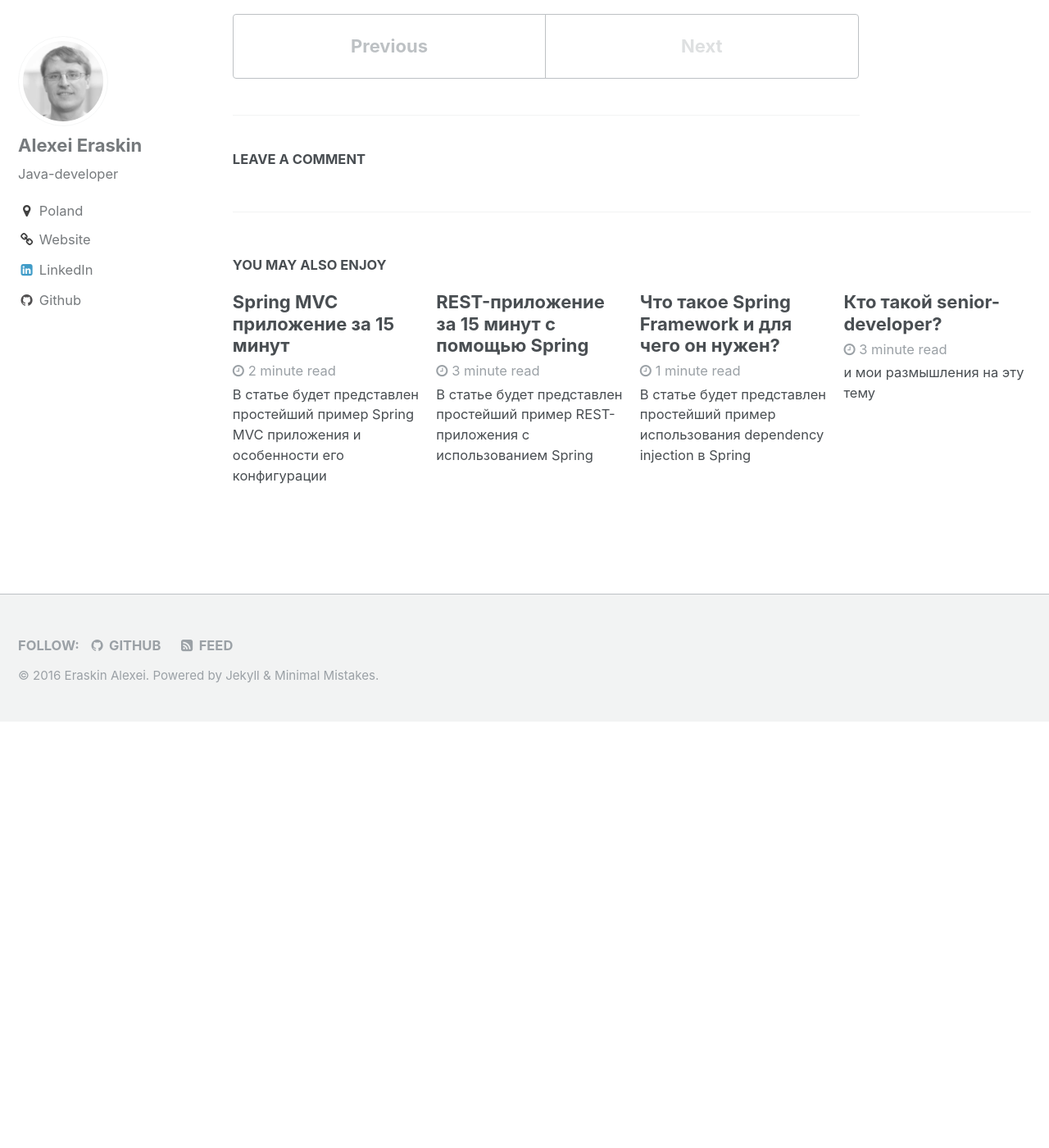
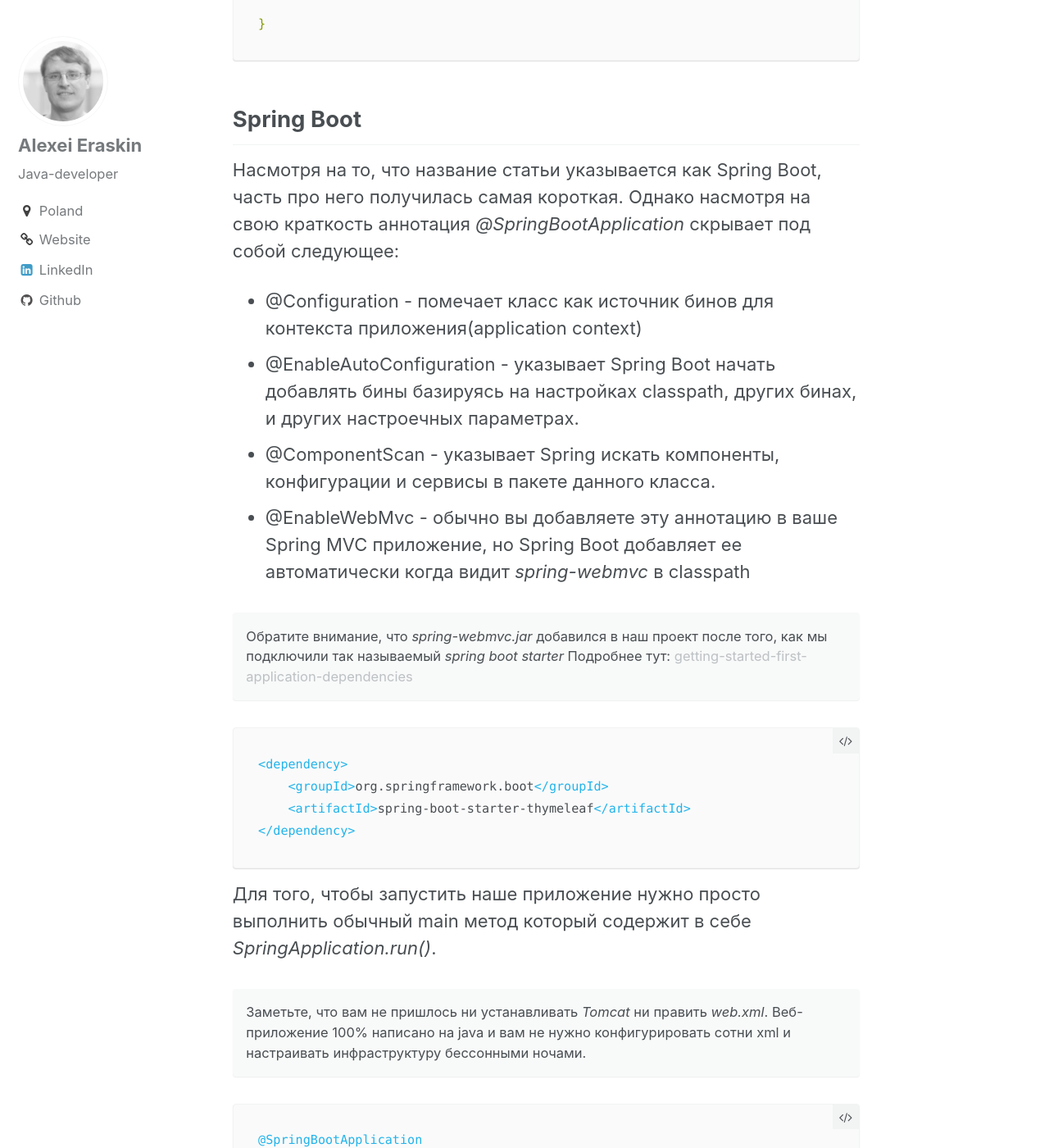
Before and after one commit to smartcoderteam/smartcoderteam.github.io, a Jekyll site: the page built from _posts/2016-11-16-spring-boot-simple-app-in-15-minutes.md, in a window 1280 px wide and 1400 px high, scrolled down 2748 px. Shown: the whole window at 82% size. Built offline with Jekyll 4.4.1, drawn with Linux system fonts in a browser that asks for light colours; comment, search, counter and statistics services are not loaded; before the commit the page ends 3628 px from its top, so only the background shows below that; some of the changed text lies outside the part shown.

Commit message:
Update 2016-11-16-spring-boot-simple-app-in-15-minutes.md

````diff
--- a/_posts/2016-11-16-spring-boot-simple-app-in-15-minutes.md
+++ b/_posts/2016-11-16-spring-boot-simple-app-in-15-minutes.md
@@ -54,8 +53,68 @@ gration.
 </html>
 ```
 
+## Spring MVC
+Наше приложение базируется на Spring MVC. Поэтому нам надо сконфигурировать наши контроллеры для
+того, чтобы наши Thymeleaf шаблоны показались пользователю. Однако в этот раз нам не понадобится
+создавать отдельные классы контроллеров. Мы воспользуемся такой удобной функциональностью из
+библиотеки Spring как [_ViewControllerRegistry_](http://docs.spring.io/spring-framework/docs/3.2.5.RELEASE/javadoc-api/org/springframework/web/servlet/config/annotation/ViewControllerRegistry.html)
+
+```java
+@Configuration
+public class MvcConfig extends WebMvcConfigurerAdapter {
+
+    @Override
+    public void addViewControllers(ViewControllerRegistry registry) {
+        registry.addViewController("/base").setViewName("base");
+        registry.addViewController("/").setViewName("base");
+        registry.addViewController("/hello").setViewName("hello");
+    }
+
+}
+```
 ## Spring Boot
+Насмотря на то, что название статьи указывается как Spring Boot, часть про него получилась самая короткая.
+Однако насмотря на свою краткость аннотация _@SpringBootApplication_ скрывает под собой следующее:
 
+ * @Configuration - помечает класс как источник бинов для контекста приложения(application context)
+ * @EnableAutoConfiguration - указывает Spring Boot начать добавлять бины базируясь на настройках classpath, других бинах, и других настроечных параметрах.
+ * @ComponentScan - указывает Spring искать компоненты, конфигурации и сервисы в пакете данного класса.
+ * @EnableWebMvc - обычно вы добавляете эту аннотацию в ваше Spring MVC приложение, но Spring Boot добавляет ее автоматически когда
+   видит _spring-webmvc_ в classpath
+
+Обратите внимание, что _spring-webmvc.jar_ добавился в наш проект после того, как мы подключили так называемый _spring boot starter_
+Подробнее тут: [getting-started-first-application-dependencies](http://docs.spring.io/spring-boot/docs/current/reference/html/getting-started-first-application.html#getting-started-first-application-dependencies)
+{: .notice}
+
+```xml
+<dependency>
+    <groupId>org.springframework.boot</groupId>
+    <artifactId>spring-boot-starter-thymeleaf</artifactId>
+</dependency>
+```
+
+Для того, чтобы запустить наше приложение нужно просто выполнить обычный main метод который содержит в себе _SpringApplication.run()_.
+
+Заметьте, что вам не пришлось ни устанавливать _Tomcat_ ни править _web.xml_. Веб-приложение 100% написано на java
+и вам не нужно конфигурировать сотни xml и настраивать инфраструктуру бессонными ночами.
+{: .notice}
+
+```java
+@SpringBootApplication
+public class Application {
+
+    public static void main(String[] args) throws Throwable {
+        SpringApplication.run(Application.class, args);
+    }
+
+}
+```
+
+## Запуск
+ * Запустите main-метод
+ * Откройте в браузере [http://localhost:8080](http://localhost:8080)
 
 ## Код приложения
 Код на github можно скачать по следующей ссылке: TODO
+
+По мотивам: [https://spring.io/guides/gs/securing-web](https://spring.io/guides/gs/securing-web)
````
Also changed, not shown: other parts of _posts/2016-11-16-spring-boot-simple-app-in-15-minutes.md (+1 -2 lines).
